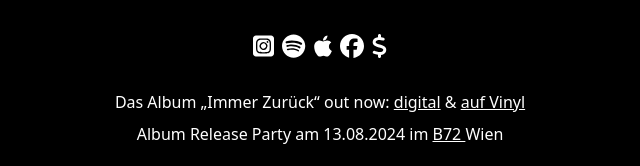
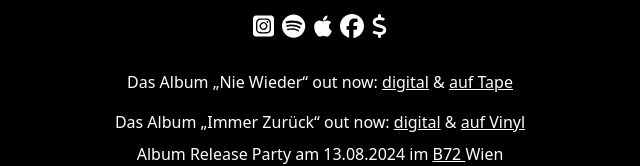
Before and after one commit to grstg14/rotieren, a Nuxt app: page / in a window 1280 px wide. Shown: the part 446-612 px from the top of the page, without its empty margins (320-960 px from the left). Built offline with nearby package versions, Linux system fonts and the light colour scheme.

Commit message:
feat: nie wieder release

```diff
--- a/app.vue
+++ b/app.vue
@@ -27,6 +27,21 @@
       </template>
     </div>
 
+    <p class="mt-4 text-center">
+      Das Album „Nie Wieder“ out now:
+      <nuxt-link
+        target="_blank"
+        class="underline"
+        to="https://bfan.link/nie-wieder-3"
+      >digital</nuxt-link> &
+      <nuxt-link
+        target="_blank"
+        class="underline"
+        to="http://www.schallter.at/"
+      >
+        auf Tape
+      </nuxt-link>
+    </p>
     <p class="mt-4 text-center">
       Das Album „Immer Zurück“ out now:
       <nuxt-link
```
